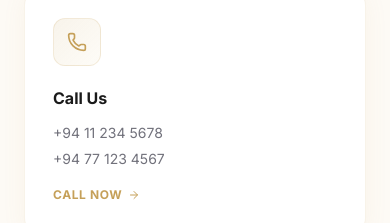
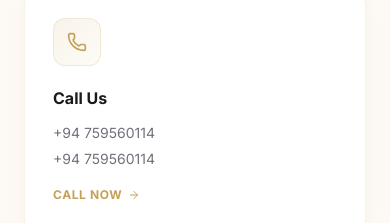
Before and after one commit to JMNaveeth/JK_Salon, a React (Vite) app: page /contact in a window 390 px wide. Shown: the part 482-705 px from the top of the page. Built offline with nearby package versions, Linux system fonts and the light colour scheme.

Commit message:
fix: update contact information on Contact page with new phone numbers and WhatsApp details

```diff
--- a/src/pages/Contact.tsx
+++ b/src/pages/Contact.tsx
@@ -183,14 +183,14 @@ const Contact = () => {
     {
       icon: Phone,
       title: 'Call Us',
-      lines: ['+94 11 234 5678', '+94 77 123 4567'],
-      action: { label: 'Call Now', href: 'tel:+94112345678' },
+      lines: ['+94 759560114', '+94 759560114'],
+      action: { label: 'Call Now', href: 'tel:+94759560114' },
     },
     {
       icon: MessageSquare,
       title: 'WhatsApp',
-      lines: ['+94 77 123 4567', 'Available 9am – 8pm'],
-      action: { label: 'Chat Now', href: 'https://wa.me/94771234567' },
+      lines: ['+94 759560114', 'Available 9am – 8pm'],
+      action: { label: 'Chat Now', href: 'https://wa.me/94759560114' },
     },
     {
       icon: Mail,
```
